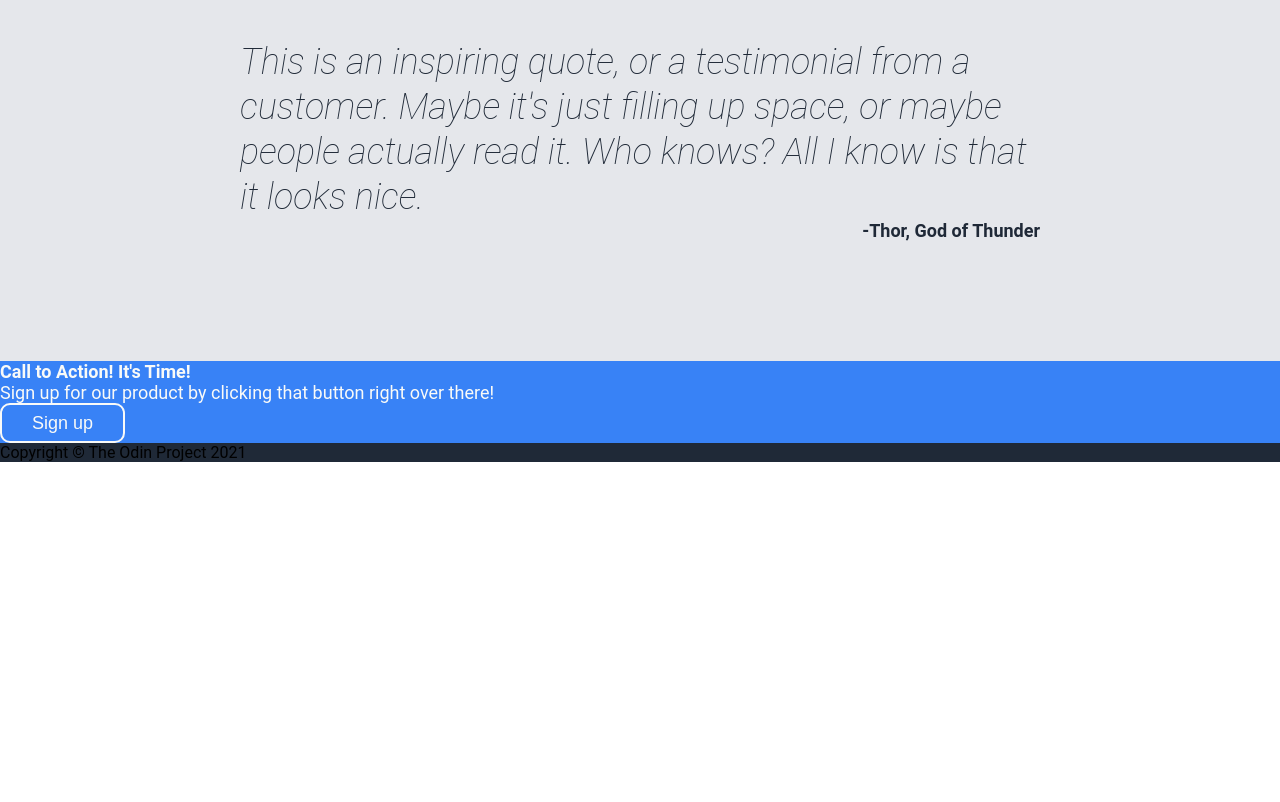
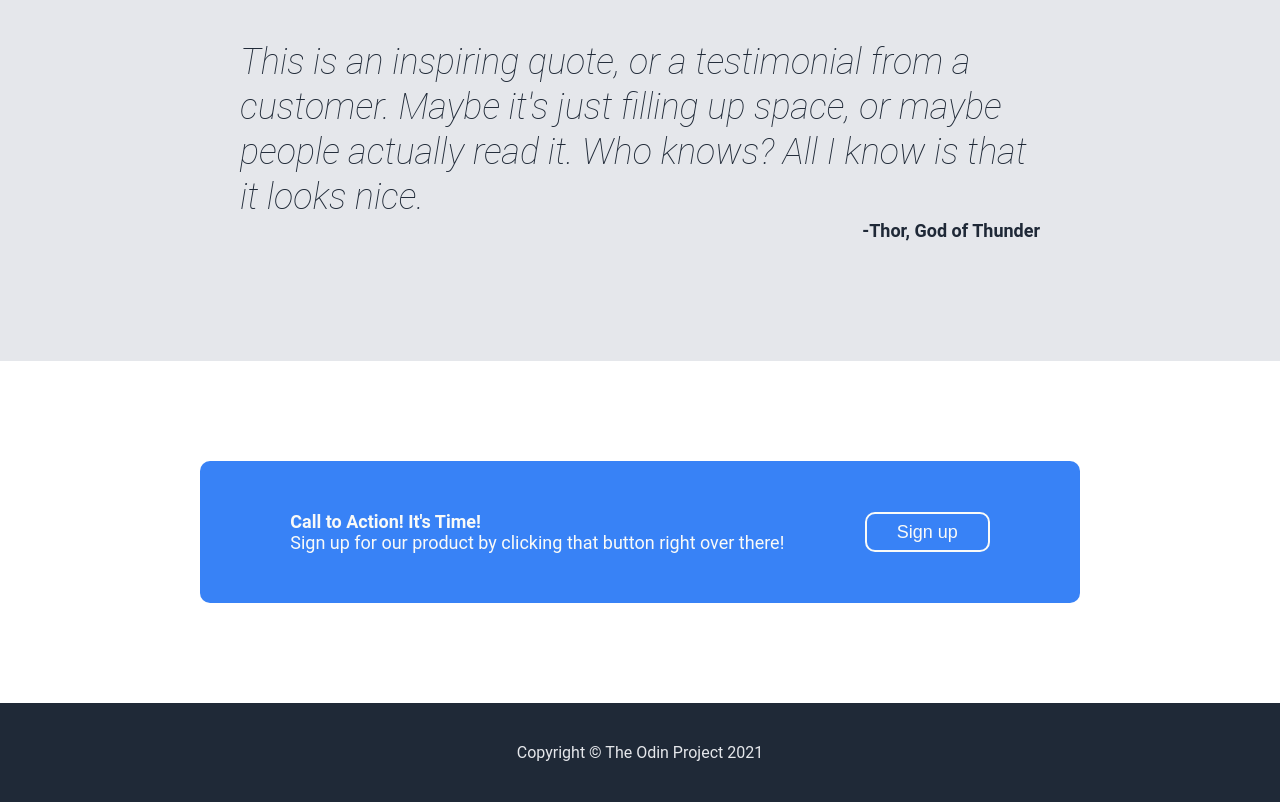
Before and after one commit to Corlej/Landing-Page, a plain HTML site: page Landing-Page.html in a window 1280 px wide. Shown: the part 1114-1916 px from the top of the page. Before the commit the page ends 1576 px from the top, so only its background shows below. Drawn offline with Linux system fonts and the light colour scheme.

Commit message:
added call to action and footer css

```diff
--- a/Landing-Page.css
+++ b/Landing-Page.css
@@ -118,7 +118,7 @@ a {
 
 .imagesubtext {
     text-align: center;
-    color: #1F2937;
+    color: #70747c;
     font-size: 18px;
     max-width: 175px;
 }
@@ -153,8 +153,15 @@ a {
 }
 
 .fourth {
+    display: flex;
+    justify-content: space-around;
+    align-items: center;
     background-color: #3882F6;
+    border-radius: 10px;
+    padding: 50px;
+    margin: 100px 200px;
 }
+
 
 .signup,
 .signup-info,
@@ -170,3 +177,11 @@ a {
 .button2 {
     border-color: #F9FAF8
 }
+
+.footer {
+    display: flex;
+    color: #E5E7EB;
+    justify-content: center;
+    align-items: center;
+    padding: 40px 0px;
+}
--- a/Landing-Page.html
+++ b/Landing-Page.html
@@ -54,8 +54,10 @@
         </div>
     </div>
     <div class="fourth">
+        <div class="signup-left">
         <div class="signup">Call to Action! It's Time!</div>
         <div class="signup-info">Sign up for our product by clicking that button right over there!</div>
+        </div>
         <button class="button2">Sign up</button>
     </div>
     <div class="footer">Copyright © The Odin Project 2021</div>
```
